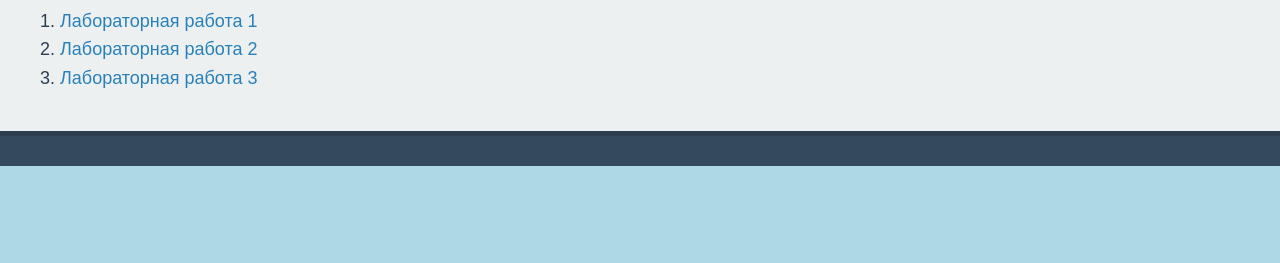
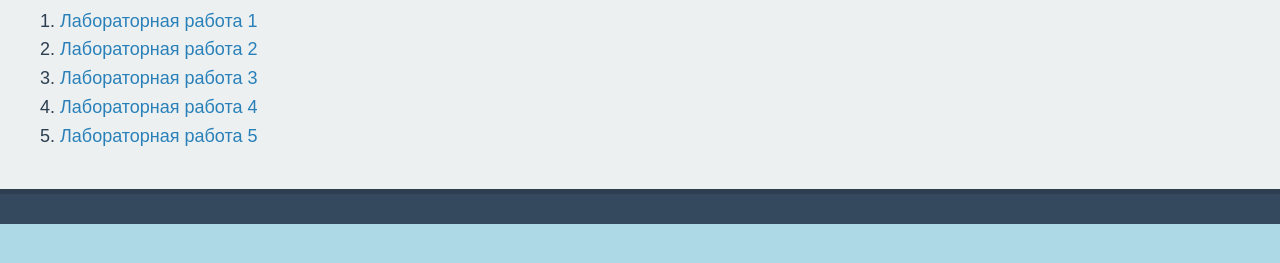
Before and after one commit to lizokelvo/web-front-labs, a plain HTML site: page index.html in a window 1280 px wide. Shown: the part 151-414 px from the top of the page. Drawn offline with Linux system fonts and the light colour scheme.

Commit message:
Ссылки на лабораторные работы

```diff
--- a/index.html
+++ b/index.html
@@ -74,6 +74,12 @@
         <li>
             <a href="lab3/lab3.html">Лабораторная работа 3</a>
         </li>
+        <li>
+            <a href="lab4/lab4.html">Лабораторная работа 4</a>
+        </li>
+        <li>
+            <a href="lab5/lab5.html">Лабораторная работа 5</a>
+        </li>
        </ol>
     </main>
 
```
